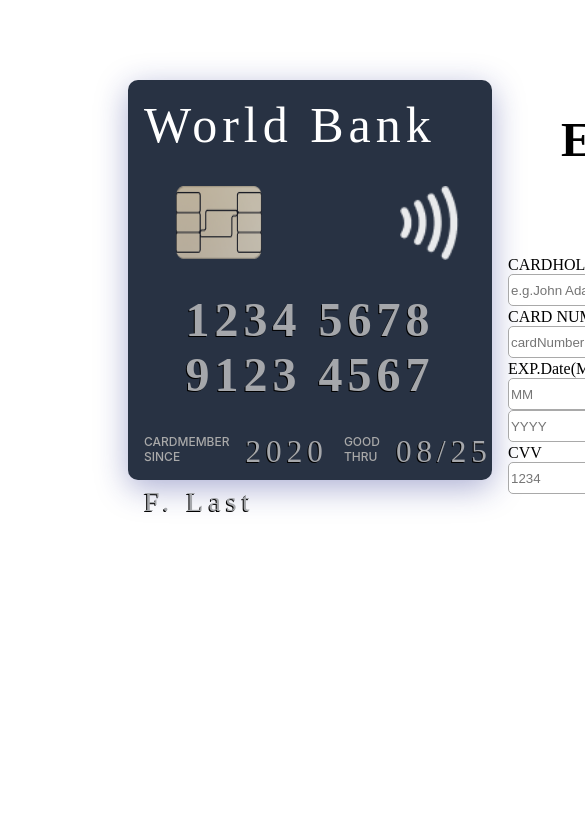
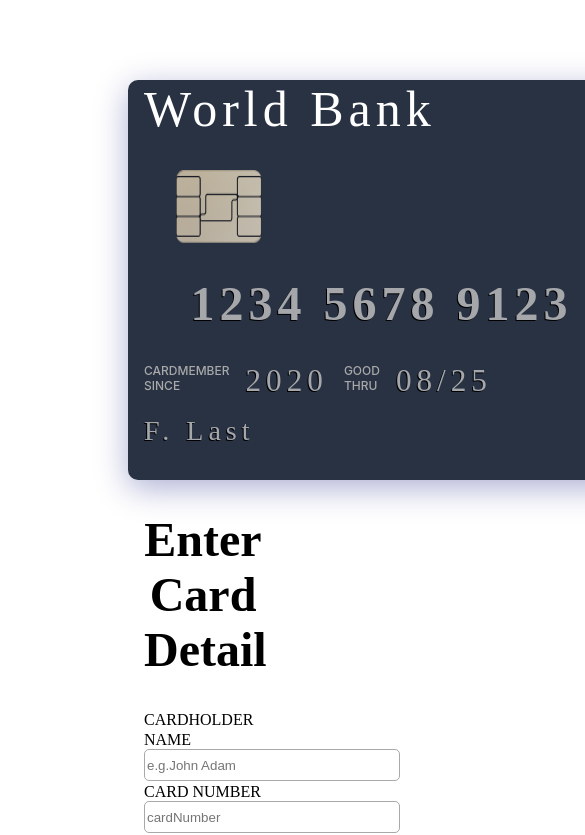
Before and after one commit to qiafengchen/credit-card, a React (Create React App) app: page / in a window 390 px wide. Shown: the top 835 px of the page, 585 px wide, since content can reach past the window. Built offline with nearby package versions, Linux system fonts and the light colour scheme.

Commit message:
responsive layout

```diff
--- a/src/components/Elements/Form/Form.module.css
+++ b/src/components/Elements/Form/Form.module.css
@@ -1,3 +1,9 @@
+.layout {
+  display: flex;
+  justify-content: space-between;
+  margin: 5rem 8rem;
+}
+
 .label {
   font-size: 1rem;
   font-family: 'IBM Plex Sans';
@@ -56,3 +62,9 @@ input {
   color: chartreuse;
   background-color: #87ceeb;
 }
+
+@media only screen and (max-width: 1300px) {
+  .layout {
+    display: block;
+  }
+}
--- a/src/components/Elements/Form/Form.tsx
+++ b/src/components/Elements/Form/Form.tsx
@@ -53,11 +53,7 @@ const CreditCardForm = (): JSX.Element => {
 
   return (
     <div
-      style={{
-        display: 'flex',
-        justifyContent: 'space-between',
-        margin: '5rem 8rem',
-      }}
+      className={classes.layout}
     >
       <Card cardNumber={cardNumber} name={name} expiry={expiry} />
       <div
```
